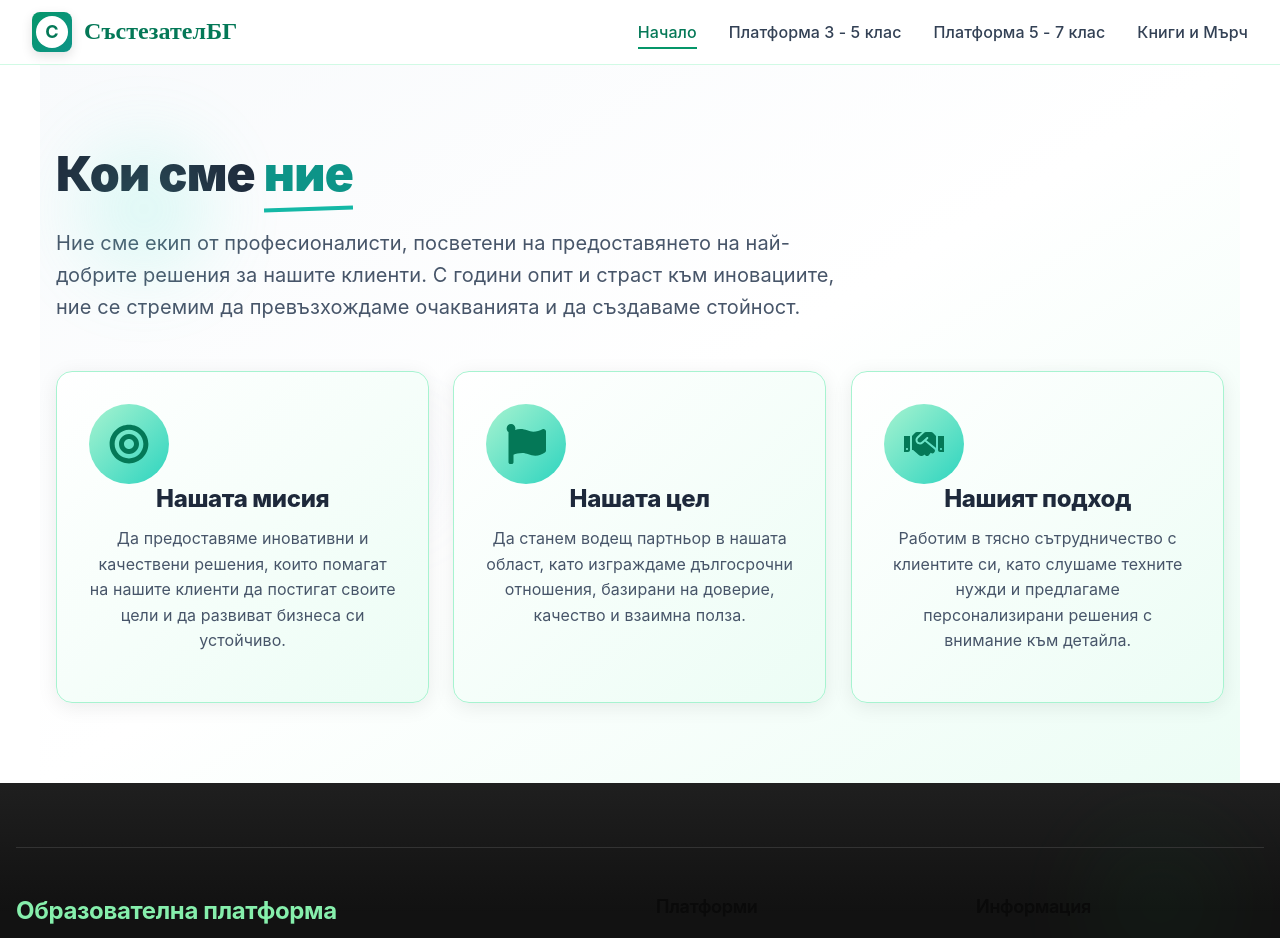
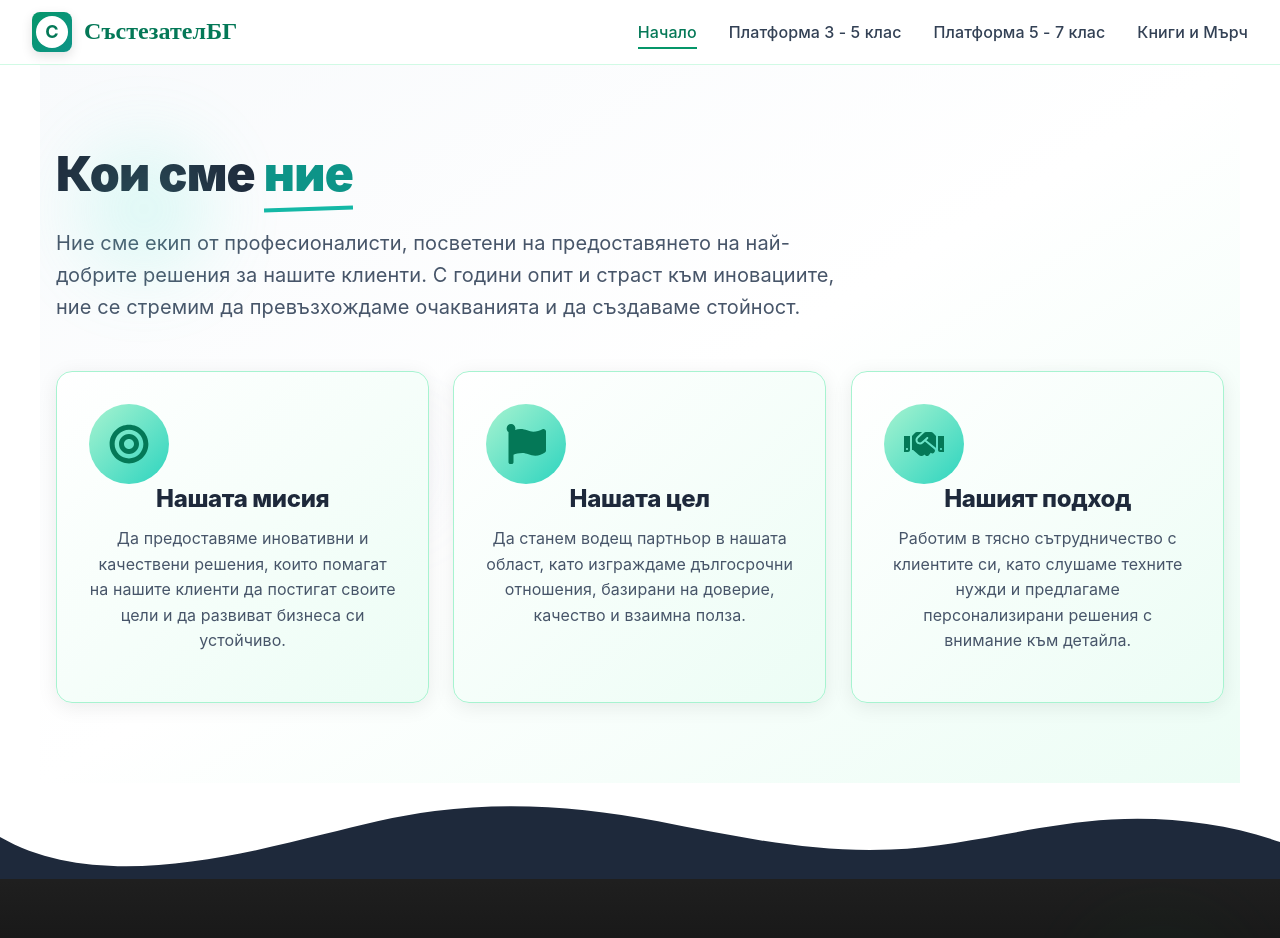
Before and after one commit to Digital-Horizont/SastezatelBG, a Next.js app: page / in a window 1280 px wide. Shown: the top 938 px of the page. Built offline with nearby package versions, Linux system fonts and the light colour scheme.

Commit message:
Decorative wave added

```diff
--- a/src/app/page.jsx
+++ b/src/app/page.jsx
@@ -1,8 +1,11 @@
 import HeroSection from "@/components/Sections/Home/Hero";
+import DecorativeWave from "@/components/Sections/Home/DecorativeWave";
+
 export default function HomePage() {
   return (
     <main>
       <HeroSection />
+      <DecorativeWave rotated={true}/>
     </main>
   );
 }
--- /dev/null
+++ b/src/components/Sections/Home/DecorativeWave/DecorativeWave.module.css
@@ -0,0 +1,14 @@
+.waveWrapper {
+  position: relative;
+}
+
+.waveSvg {
+  width: 100%;
+  height: 6rem;
+  fill: #1e293b;
+  display: block;
+}
+
+.rotate180 {
+  transform: rotate(180deg);
+}
--- /dev/null
+++ b/src/components/Sections/Home/DecorativeWave/index.jsx
@@ -0,0 +1,18 @@
+import React from "react";
+import styles from "./DecorativeWave.module.css";
+
+export default function DecorativeWave({ rotated = false }) {
+  return (
+    <div className={styles.waveWrapper}>
+      <svg
+        className={`${styles.waveSvg} ${rotated ? styles.rotate180 : ""}`}
+        viewBox="0 0 1200 120"
+        preserveAspectRatio="none"
+      >
+        <path
+          d="M0,0V46.29c47.79,22.2,103.59,32.17,158,28,70.36-5.37,136.33-33.31,206.8-37.5C438.64,32.43,512.34,53.67,583,72.05c69.27,18,138.3,24.88,209.4,13.08,36.15-6,69.85-17.84,104.45-29.34C989.49,25,1113-14.29,1200,52.47V0Z"
+        />
+      </svg>
+    </div>
+  );
+}
```
